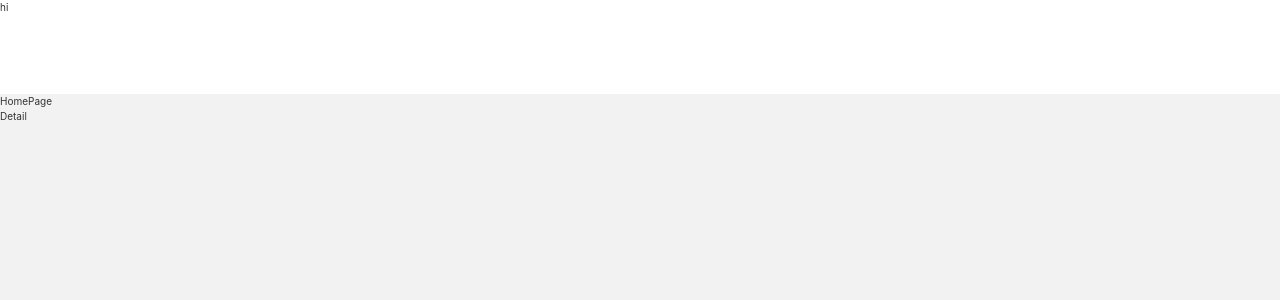
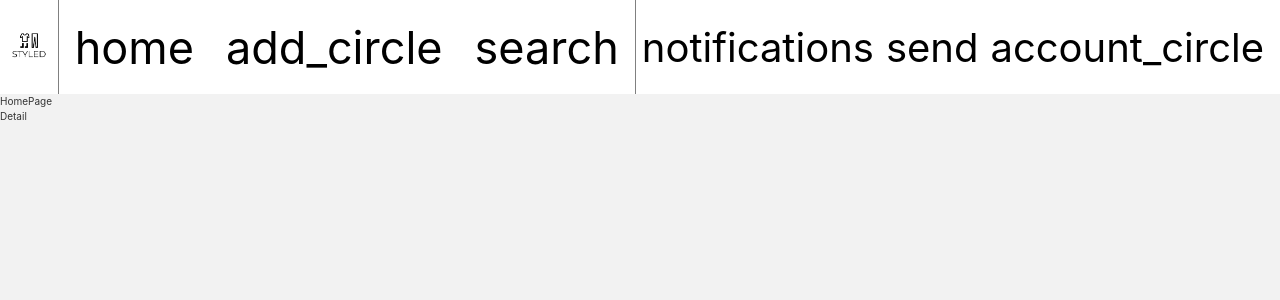
Before and after one commit to prgrms-fe-devcourse/FEDC5_STYLED_sehee, a React app: page / in a window 1280 px wide. Shown: the top 300 px of the page. Built offline with nearby package versions, Linux system fonts and the light colour scheme; the HTML template or start-up script is replaced by a standard one; a web font is replaced by a local one.

Commit message:
Feat: Header 초기 레이아웃

```diff
--- a/src/Components/Common/Header/index.tsx
+++ b/src/Components/Common/Header/index.tsx
@@ -1,7 +1,73 @@
-import StyledHeaderContainer from './style';
+import Icon from '@/Components/Base/Icon';
+import {
+  StyledHeaderContainer,
+  StyledLogoContainer,
+  StyledNavContainer,
+  StyledUserContainer,
+} from './style';
+import logoBlack from '@/Assets/Images/STYLED-logo-black.png';
 
 const Header = () => {
-  return <StyledHeaderContainer>hi</StyledHeaderContainer>;
+  const styledNavIcon = { fontSize: '4.5rem', padding: '1rem' };
+  const styledUserIcon = { fontSize: '4rem', padding: '1rem 0rem' };
+
+  return (
+    <StyledHeaderContainer>
+      <StyledLogoContainer>
+        <img
+          src={logoBlack}
+          alt="logo"
+          style={{
+            width: '9rem',
+            padding: '1rem',
+          }}
+        />
+      </StyledLogoContainer>
+      <StyledNavContainer>
+        <button type="button">
+          <Icon
+            name="home"
+            style={styledNavIcon}
+          />
+        </button>
+        <button type="button">
+          <Icon
+            name="add_circle"
+            style={styledNavIcon}
+          />
+        </button>
+        <button type="button">
+          <Icon
+            name="search"
+            style={styledNavIcon}
+          />
+        </button>
+      </StyledNavContainer>
+      <StyledUserContainer>
+        <button type="button">
+          <Icon
+            name="notifications"
+            style={styledUserIcon}
+          />
+        </button>
+        <button type="button">
+          <Icon
+            name="send"
+            style={styledUserIcon}
+          />
+        </button>
+        <button type="button">
+          <Icon
+            name="account_circle"
+            style={{
+              ...styledUserIcon,
+              paddingRight: '1rem',
+            }}
+          />
+        </button>
+      </StyledUserContainer>
+    </StyledHeaderContainer>
+  );
 };
 
 export default Header;
--- a/src/Components/Common/Header/style.ts
+++ b/src/Components/Common/Header/style.ts
@@ -1,9 +1,25 @@
 import styled from 'styled-components';
 
-const StyledHeaderContainer = styled.div`
+export const StyledHeaderContainer = styled.div`
   height: 94px;
   width: 100vw;
   background-color: white;
+  display: grid;
+  grid-template-columns: 1fr 2fr 1fr;
 `;
 
-export default StyledHeaderContainer;
+export const StyledLogoContainer = styled.div`
+  align-items: center;
+  justify-content: center;
+  display: flex;
+`;
+
+export const StyledNavContainer = styled(StyledLogoContainer)`
+  border-left: 1px solid gray;
+  border-right: 1px solid gray;
+`;
+
+export const StyledUserContainer = styled.div`
+  display: flex;
+  justify-content: right;
+`;
```
Also changed, not shown: src/Assets/Images/STYLED-logo-black.png (added).
